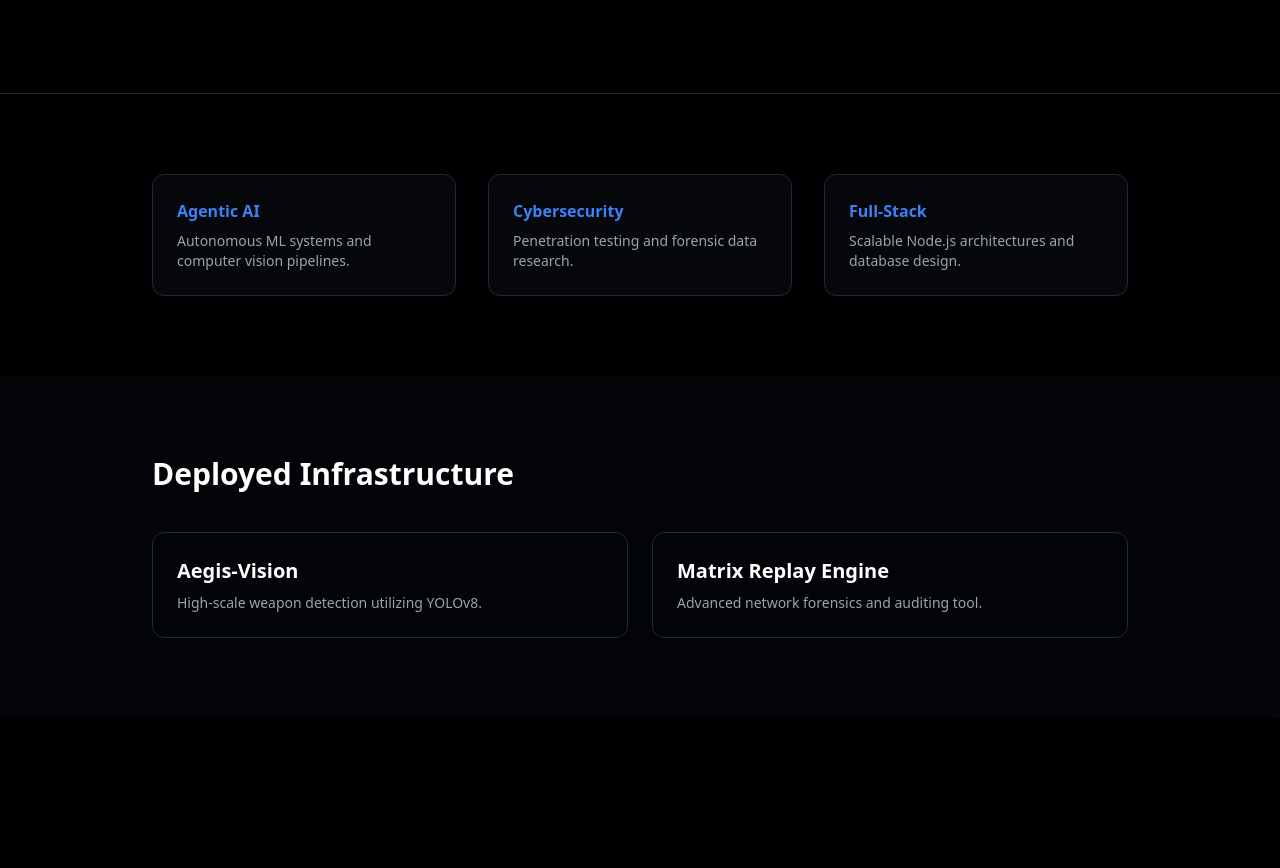
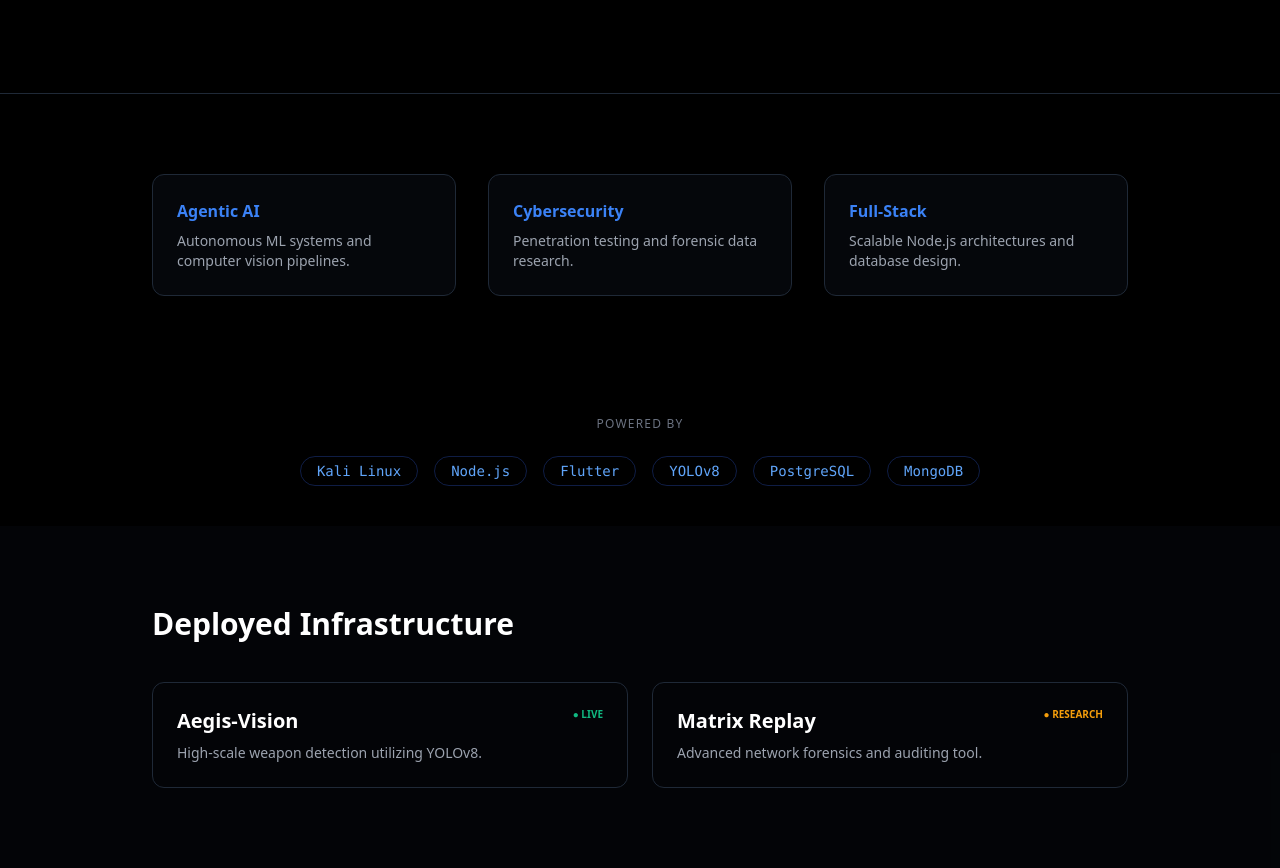
Before and after one commit to shayankhan20356/KingsBridge-Infrastructure-v2, a website: page public/index.html in a window 1280 px wide. Shown: the part 264-1132 px from the top of the page. Before the commit the page ends 982 px from the top, so only its background shows below. Drawn offline with nearby package versions, Linux system fonts and the light colour scheme.

Commit message:
Full professional deployment upgrade

```diff
--- a/public/index.html
+++ b/public/index.html
@@ -2,20 +2,22 @@
 <html lang="en" class="scroll-smooth">
 <head>
     <meta charset="UTF-8">
+    <meta name="description" content="KING'S BRIDGE: Advanced Technology Consultancy specializing in Agentic AI, Penetration Testing, and Full-Stack infrastructure.">
     <script src="https://cdn.tailwindcss.com"></script>
-    <title>KING'S BRIDGE | Consultancy</title>
+    <title>KING'S BRIDGE | Advanced Technology Consultancy</title>
 </head>
 <body class="bg-black text-white">
     <nav class="p-6 flex justify-between items-center border-b border-gray-800">
-        <h1 class="text-xl font-bold">KING'S BRIDGE</h1>
+        <h1 class="text-xl font-bold tracking-widest">KING'S BRIDGE</h1>
         <div class="space-x-6 text-sm text-gray-400">
-            <a href="#services">Services</a>
-            <a href="#projects">Infrastructure</a>
+            <a href="#services" class="hover:text-white">Services</a>
+            <a href="#projects" class="hover:text-white">Infrastructure</a>
         </div>
     </nav>
 
     <div id="hero-module"></div>
     <div id="services-module"></div>
+    <div id="tech-module"></div>
     <div id="projects-module"></div>
     <div id="contact-module"></div>
 
--- a/public/script.js
+++ b/public/script.js
@@ -1,4 +1,3 @@
-// Data Engine
 const siteData = {
     services: [
         { title: "Agentic AI", desc: "Autonomous ML systems and computer vision pipelines." },
@@ -6,12 +5,12 @@ const siteData = {
         { title: "Full-Stack", desc: "Scalable Node.js architectures and database design." }
     ],
     projects: [
-        { title: "Aegis-Vision", desc: "High-scale weapon detection utilizing YOLOv8." },
-        { title: "Matrix Replay Engine", desc: "Advanced network forensics and auditing tool." }
-    ]
+        { title: "Aegis-Vision", desc: "High-scale weapon detection utilizing YOLOv8.", status: "LIVE" },
+        { title: "Matrix Replay", desc: "Advanced network forensics and auditing tool.", status: "RESEARCH" }
+    ],
+    techStack: ["Kali Linux", "Node.js", "Flutter", "YOLOv8", "PostgreSQL", "MongoDB"]
 };
 
-// Injection Engine
 const render = () => {
     document.getElementById('hero-module').innerHTML = `
         <section class="py-24 text-center border-b border-gray-800">
@@ -28,6 +27,16 @@ const render = () => {
                 </div>`).join('')}
         </section>`;
 
+    document.getElementById('tech-module').innerHTML = `
+        <section class="py-10 max-w-5xl mx-auto px-6 text-center">
+            <h3 class="text-gray-500 uppercase tracking-widest text-xs mb-6">Powered By</h3>
+            <div class="flex flex-wrap justify-center gap-4">
+                ${siteData.techStack.map(t => `
+                    <span class="px-4 py-1 border border-blue-900/50 rounded-full text-blue-400 text-sm font-mono">${t}</span>
+                `).join('')}
+            </div>
+        </section>`;
+
     document.getElementById('projects-module').innerHTML = `
         <section id="projects" class="py-20 bg-gray-900/20">
             <div class="max-w-5xl mx-auto px-6">
@@ -35,7 +44,10 @@ const render = () => {
                 <div class="grid md:grid-cols-2 gap-6">
                     ${siteData.projects.map(p => `
                         <div class="p-6 border border-gray-800 rounded-xl">
-                            <h3 class="font-bold text-xl mb-2">${p.title}</h3>
+                            <div class="flex justify-between items-start mb-2">
+                                <h3 class="font-bold text-xl">${p.title}</h3>
+                                <span class="text-[10px] font-bold ${p.status === 'LIVE' ? 'text-emerald-500' : 'text-amber-500'}">● ${p.status}</span>
+                            </div>
                             <p class="text-gray-400 text-sm">${p.desc}</p>
                         </div>`).join('')}
                 </div>
--- /dev/null
+++ b/public/security.txt
@@ -0,0 +1,2 @@
+Contact: mailto:contact.kingsbridge@gmail.com
+Policy: https://kings-bridge-infrastructure-v2.vercel.app/security-policy
```
Also changed, not shown: vercel.json.
